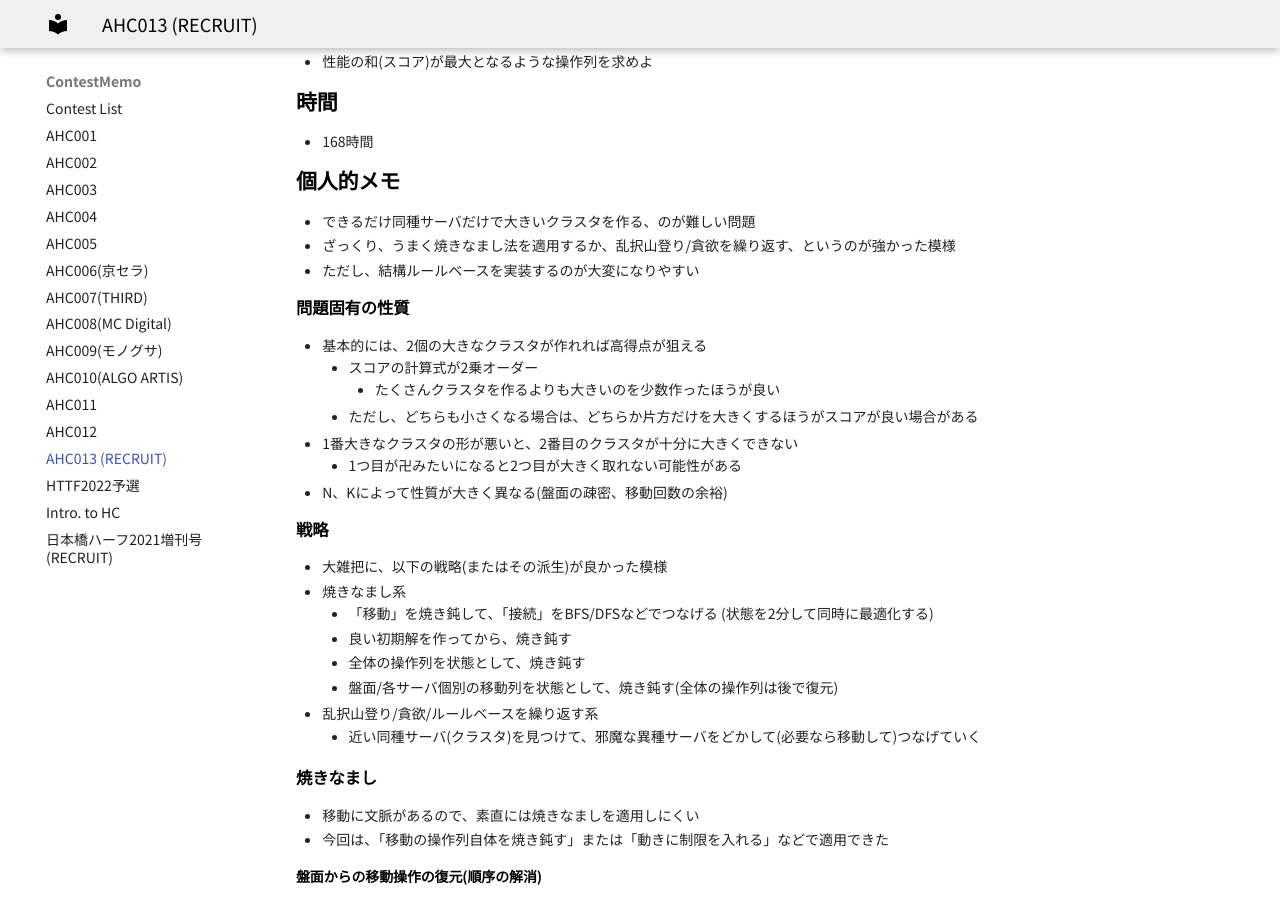
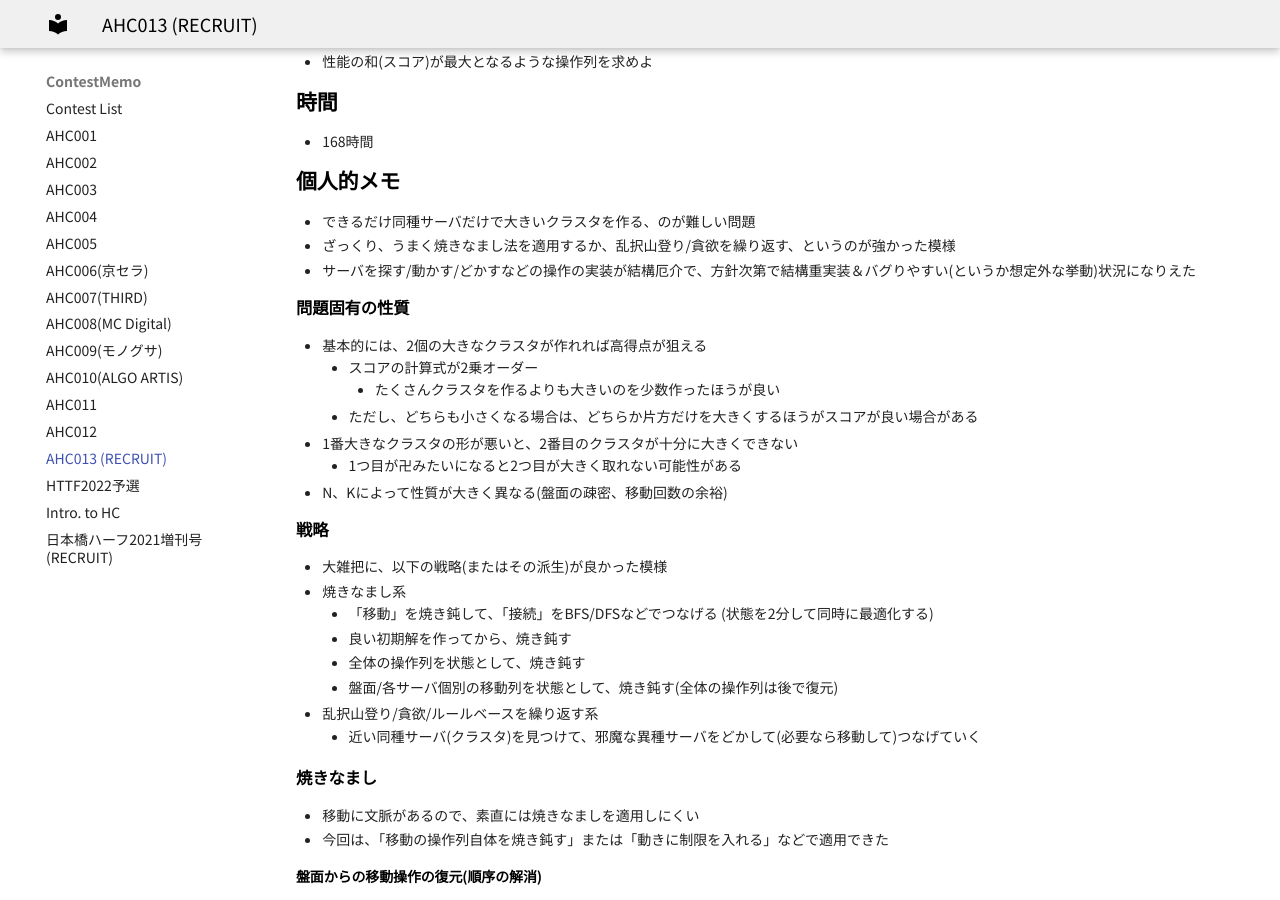
Before and after one commit to jetbead/AtCoderHeuristicContestMemo, an MkDocs documentation site: the page built from docs/ContestMemo/ahc013.md, in a window 1280 px wide and 900 px high, scrolled down 738 px. Built offline with MkDocs 1.6.1 and Material for MkDocs 9.7.7, drawn with Linux system fonts in a browser that asks for light colours; some web fonts are replaced.

Commit message:
modify ahc013

```diff
--- a/docs/ContestMemo/ahc013.md
+++ b/docs/ContestMemo/ahc013.md
@@ -27,7 +27,7 @@ title: AHC013 (RECRUIT)
 
 - できるだけ同種サーバだけで大きいクラスタを作る、のが難しい問題
 - ざっくり、うまく焼きなまし法を適用するか、乱択山登り/貪欲を繰り返す、というのが強かった模様
-- ただし、結構ルールベースを実装するのが大変になりやすい
+- サーバを探す/動かす/どかすなどの操作の実装が結構厄介で、方針次第で結構重実装＆バグりやすい(というか想定外な挙動)状況になりえた
 
 ### 問題固有の性質
 
```
